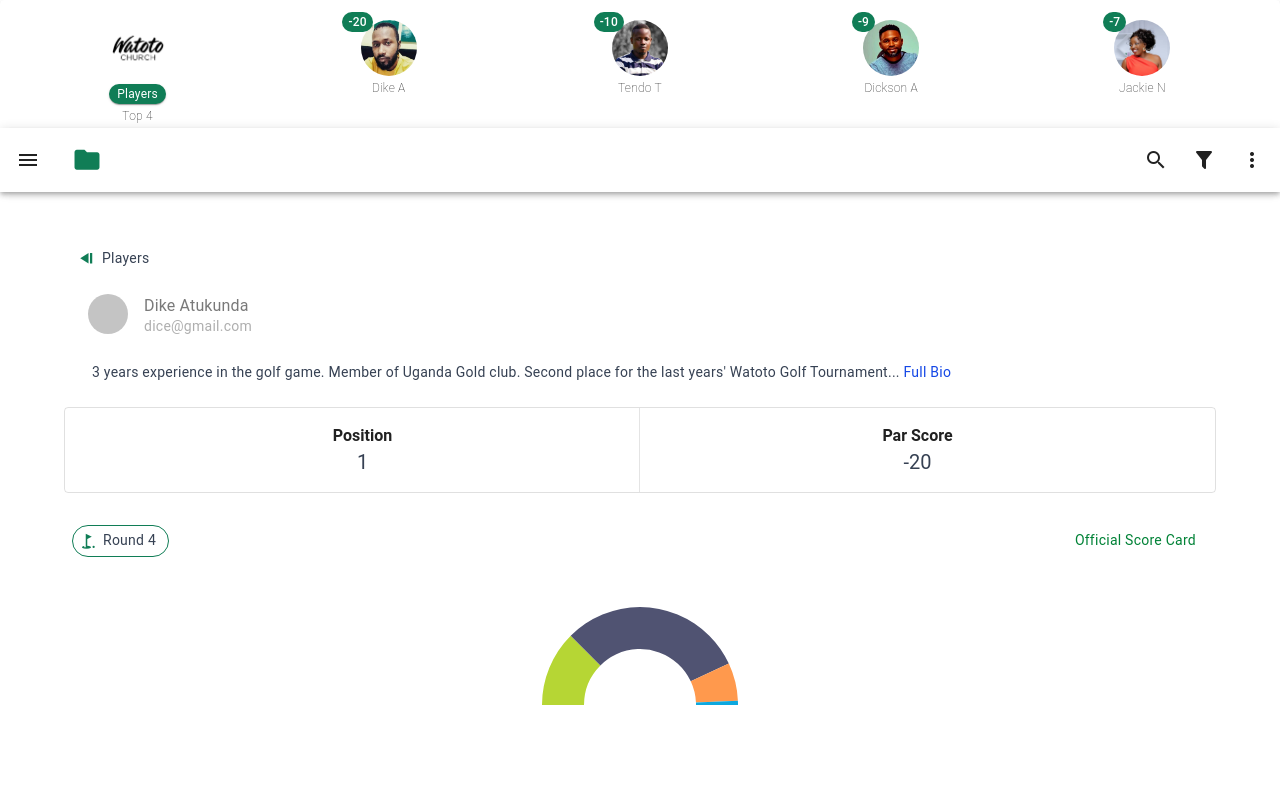
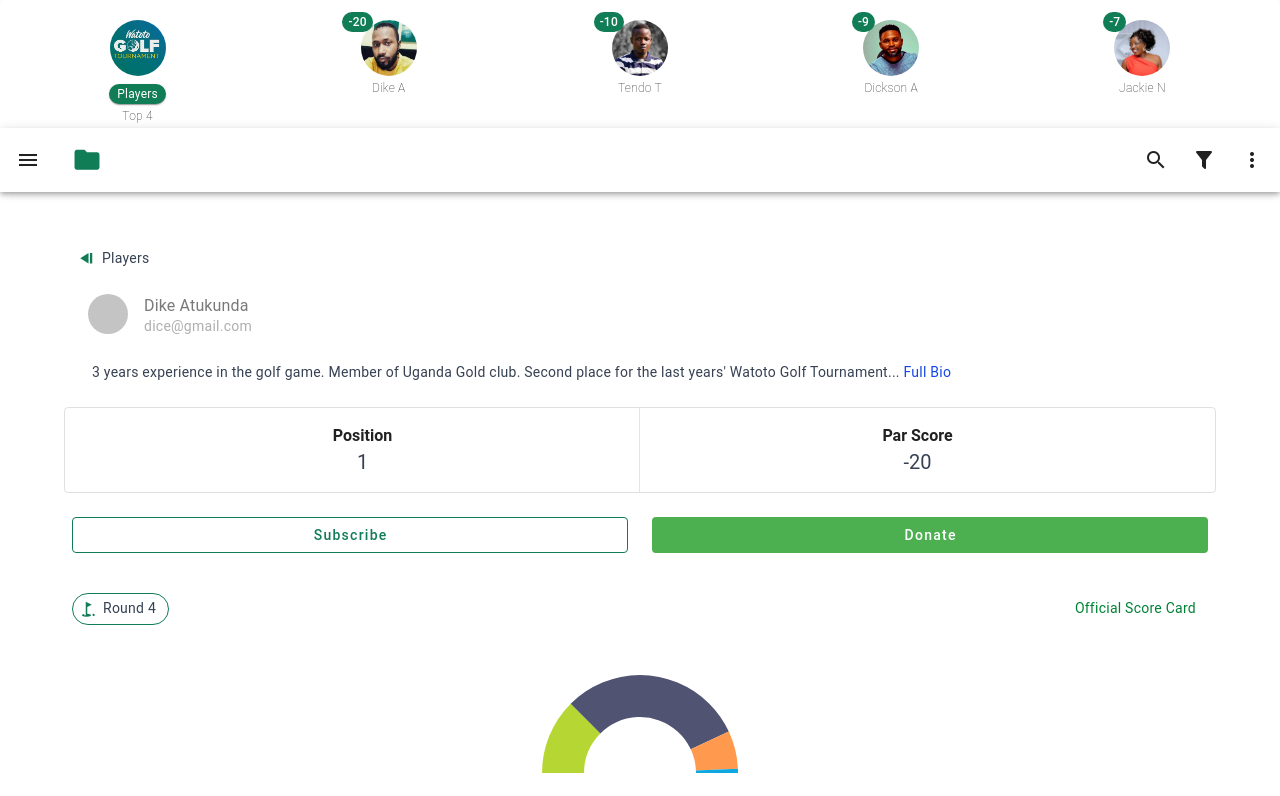
Before and after one commit to SSEKPIUS/GolfTournamentDemo, a Nuxt app in the folder golftournamentdemo/: page / in a window 1280 px wide. Shown: the top 796 px of the page. Built offline with nearby package versions, Linux system fonts and the light colour scheme; grey boxes are pictures that could not be loaded.

Commit message:
update donatioon

```diff
--- a/golftournamentdemo/pages/index.vue
+++ b/golftournamentdemo/pages/index.vue
@@ -10,12 +10,13 @@
                     </v-card-title>
                     <v-card-subtitle>
                         <v-list>
-                            <v-list-item prepend-avatar="~/assets/images/p1.jpeg"
-                                subtitle="dice@gmail.com" title="Dike  Atukunda"></v-list-item>
+                            <v-list-item prepend-avatar="~/assets/images/p1.jpeg" subtitle="dice@gmail.com"
+                                title="Dike  Atukunda"></v-list-item>
                         </v-list>
                     </v-card-subtitle>
                     <v-card-text>
-                        <span class=" text-sm text-gray-700 px-5">3 years experience in the golf game. Member of Uganda Gold club. Second place for the last years' Watoto Golf Tournament... <span
+                        <span class=" text-sm text-gray-700 px-5">3 years experience in the golf game. Member of Uganda
+                            Gold club. Second place for the last years' Watoto Golf Tournament... <span
                                 class=" text-blue-700 whitespace-nowrap">Full Bio</span> </span>
                     </v-card-text>
                     <v-card-actions>
@@ -31,6 +32,19 @@
                             </div>
                         </div>
                     </v-card-actions>
+                </v-card>
+
+                <v-card variant="flat">
+                    <v-card-text>
+                        <v-row>
+                            <v-col cols="6">
+                                <v-btn color="primary" class="w-full" variant="outlined">Subscribe</v-btn>
+                            </v-col>
+                            <v-col cols="6">
+                                <v-btn color="success" class="w-full" variant="flat">Donate</v-btn>
+                            </v-col>
+                        </v-row>
+                    </v-card-text>
                 </v-card>
 
                 <v-card variant="flat" class="mt-4">
@@ -55,7 +69,7 @@
                                         <span class=" text-gray-700 text-sm font-bold">Eagles</span>
                                     </v-card-title>
                                     <v-card-text>
-                                         <minor-chart index="0"></minor-chart>
+                                        <minor-chart index="0"></minor-chart>
                                     </v-card-text>
                                 </v-card>
                             </v-col>
@@ -70,14 +84,14 @@
                                 </v-card>
                             </v-col>
                         </v-row>
-                            <v-row>
+                        <v-row>
                             <v-col cols="6">
                                 <v-card variant="flat">
                                     <v-card-title>
                                         <span class=" text-gray-700 text-sm font-bold">Bogeys</span>
                                     </v-card-title>
                                     <v-card-text>
-                                         <minor-chart index="2"></minor-chart>
+                                        <minor-chart index="2"></minor-chart>
                                     </v-card-text>
                                 </v-card>
                             </v-col>
```
Also changed, not shown: golftournamentdemo/assets/images/download.png.
